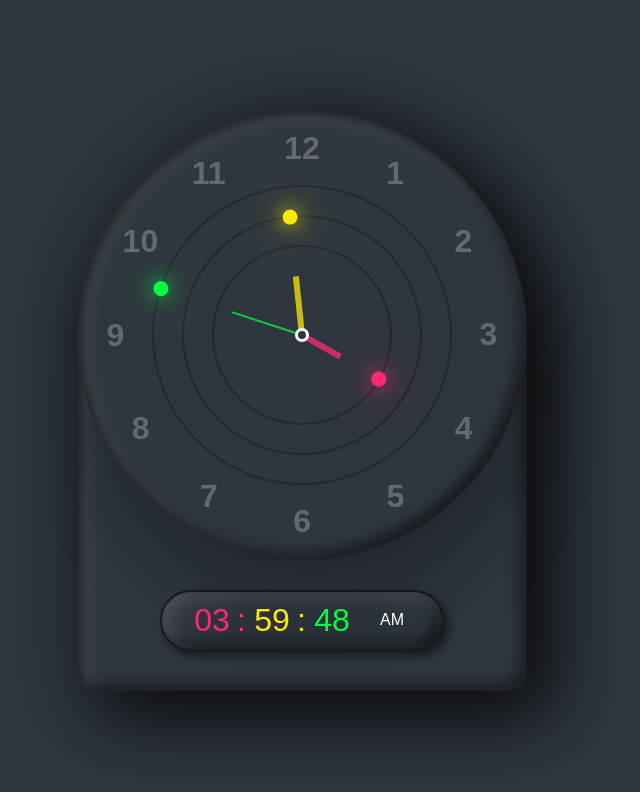
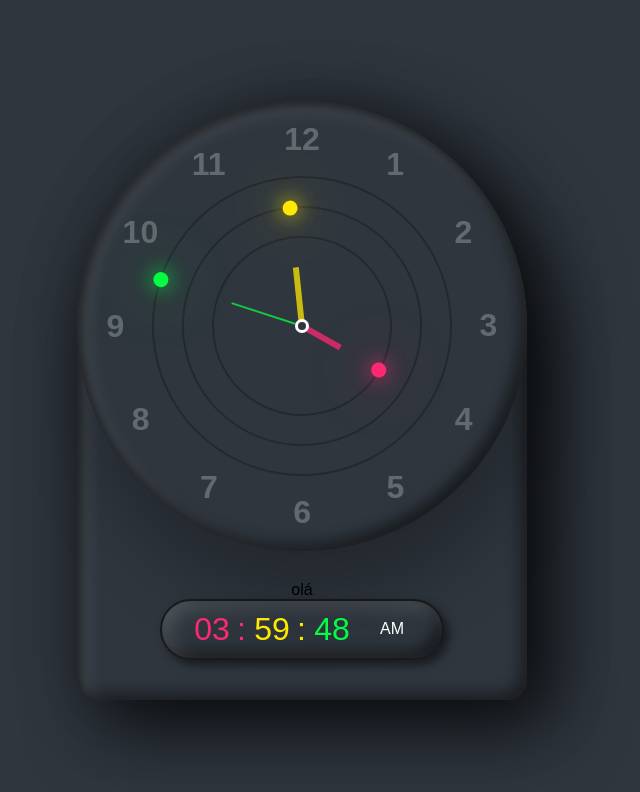
Before and after one commit to lucasjordaoreal/Horas_sites, a plain HTML site: page Site/index.html in a window 1280 px wide. Shown: the whole page, without its empty margins (338-978 px from the left). Drawn offline with Linux system fonts and the light colour scheme; a web font is replaced by a local one.

Commit message:
Update index.html

```diff
--- a/Site/index.html
+++ b/Site/index.html
@@ -26,7 +26,7 @@
             <span style="--i:11;"><b>11</b></span>
             <span style="--i:12;"><b>12</b></span>
     </div>
-
+      <div>olá </div>
     <div id= "time">
         <div id="horas"style="--clr:#ff2972;">00</div>
         <div id="minutos"style="--clr:#fee800;">00</div>
```
